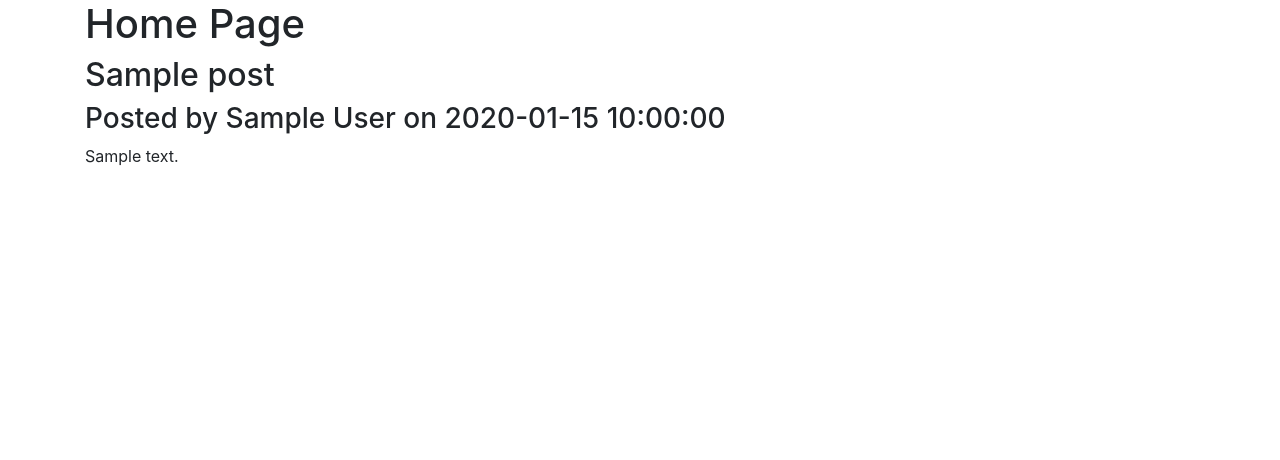
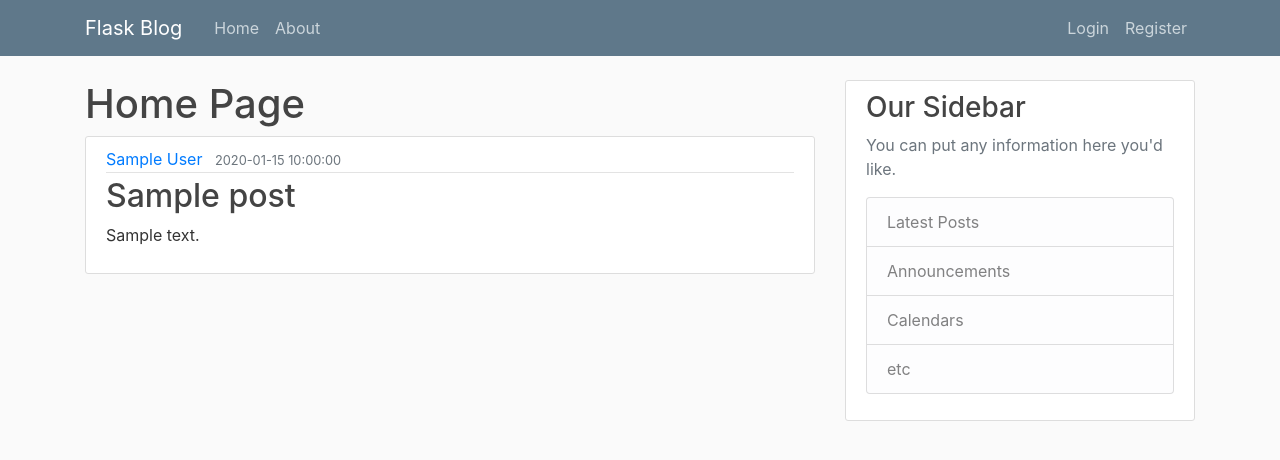
Before and after one commit to c-marsh/flask-blog, a Flask app: template templates/home.html in a window 1280 px wide. Shown: the top 460 px of the page. Run offline with Flask 2, Linux system fonts and the light colour scheme; the template is opened without the code that fills it: most values are stand-ins (such as "Sample title", 1, 10 or a date in 2020); some libraries are stand-ins or nearby versions.

Commit message:
Add nav bar, post stylings and css
Signed-off-by: Chris Marsh <cmhilfiker@gmail.com>

```diff
--- a/run.py
+++ b/run.py
@@ -1,5 +1,5 @@
 import os
-from flask import Flask, render_template
+from flask import Flask, render_template, url_for
 app = Flask(__name__)
 posts = [
     {"author": "John Smith",
--- /dev/null
+++ b/static/main.css
@@ -0,0 +1,80 @@
+body {
+  background: #fafafa;
+  color: #333333;
+  margin-top: 5rem;
+}
+
+h1, h2, h3, h4, h5, h6 {
+  color: #444444;
+}
+
+.bg-steel {
+  background-color: #5f788a;
+}
+
+.site-header .navbar-nav .nav-link {
+  color: #cbd5db;
+}
+
+.site-header .navbar-nav .nav-link:hover {
+  color: #ffffff;
+}
+
+.site-header .navbar-nav .nav-link.active {
+  font-weight: 500;
+}
+
+.content-section {
+  background: #ffffff;
+  padding: 10px 20px;
+  border: 1px solid #dddddd;
+  border-radius: 3px;
+  margin-bottom: 20px;
+}
+
+.article-title {
+  color: #444444;
+}
+
+a.article-title:hover {
+  color: #428bca;
+  text-decoration: none;
+}
+
+.article-content {
+  white-space: pre-line;
+}
+
+.article-img {
+  height: 65px;
+  width: 65px;
+  margin-right: 16px;
+}
+
+.article-metadata {
+  padding-bottom: 1px;
+  margin-bottom: 4px;
+  border-bottom: 1px solid #e3e3e3
+}
+
+.article-metadata a:hover {
+  color: #333;
+  text-decoration: none;
+}
+
+.article-svg {
+  width: 25px;
+  height: 25px;
+  vertical-align: middle;
+}
+
+.account-img {
+  height: 125px;
+  width: 125px;
+  margin-right: 20px;
+  margin-bottom: 16px;
+}
+
+.account-heading {
+  font-size: 2.5rem;
+}
--- a/templates/home.html
+++ b/templates/home.html
@@ -2,8 +2,16 @@
 {%block content%}
 <h1>Home Page</h1>
 {%for post in posts%}
-<h2>{{post.title}}</h2>
-<h3>Posted by {{post.author}} on {{post.date}}</h3>
-<p>{{post.content}}</p>
+<article class="media content-section">
+  <div class="media-body">
+    <div class="article-metadata">
+      <a class="mr-2" href="#">{{ post.author }}</a>
+      <small class="text-muted">{{ post.date_posted }}</small>
+    </div>
+    <h2><a class="article-title" href="#">{{ post.title }}</a></h2>
+    <p class="article-content">{{ post.content }}</p>
+  </div>
+</article>
+
 {%endfor%}
 {%endblock content%}
--- a/templates/layout.html
+++ b/templates/layout.html
@@ -7,23 +7,68 @@
 	<meta name="description" content="">
 	<meta name="author" content="">
 	<!-- Bootstrap core CSS -->
-<link rel="stylesheet" href="https://maxcdn.bootstrapcdn.com/bootstrap/4.0.0/css/bootstrap.min.css" integrity="sha384-Gn5384xqQ1aoWXA+058RXPxPg6fy4IWvTNh0E263XmFcJlSAwiGgFAW/dAiS6JXm" crossorigin="anonymous">
-    {%if title%}
+	<link rel="stylesheet" href="https://maxcdn.bootstrapcdn.com/bootstrap/4.0.0/css/bootstrap.min.css"
+		integrity="sha384-Gn5384xqQ1aoWXA+058RXPxPg6fy4IWvTNh0E263XmFcJlSAwiGgFAW/dAiS6JXm" crossorigin="anonymous">
+    <link rel="stylesheet" href="{{url_for('static', filename='main.css')}}">
+	{%if title%}
 	<title>Flask Blog - {{title}}</title>
 	{%else%}<title>Flask Blog</title>{%endif%}
 
 </head>
 
 <body>
-	<div class="container">
-		{%block content%}{%endblock%}
-        </div>
-
+	<header class="site-header">
+		<nav class="navbar navbar-expand-md navbar-dark bg-steel fixed-top">
+			<div class="container">
+				<a class="navbar-brand mr-4" href="/">Flask Blog</a>
+				<button class="navbar-toggler" type="button" data-toggle="collapse" data-target="#navbarToggle" aria-controls="navbarToggle" aria-expanded="false" aria-label="Toggle navigation">
+        <span class="navbar-toggler-icon"></span>
+      </button>
+				<div class="collapse navbar-collapse" id="navbarToggle">
+					<div class="navbar-nav mr-auto">
+						<a class="nav-item nav-link" href="/">Home</a>
+						<a class="nav-item nav-link" href="/about">About</a>
+					</div>
+					<!-- Navbar Right Side -->
+					<div class="navbar-nav">
+						<a class="nav-item nav-link" href="/login">Login</a>
+						<a class="nav-item nav-link" href="/register">Register</a>
+					</div>
+				</div>
+			</div>
+		</nav>
+	</header>
+	<main role="main" class="container">
+  <div class="row">
+    <div class="col-md-8">
+      {% block content %}{% endblock %}
+    </div>
+    <div class="col-md-4">
+      <div class="content-section">
+        <h3>Our Sidebar</h3>
+        <p class='text-muted'>You can put any information here you'd like.
+          <ul class="list-group">
+            <li class="list-group-item list-group-item-light">Latest Posts</li>
+            <li class="list-group-item list-group-item-light">Announcements</li>
+            <li class="list-group-item list-group-item-light">Calendars</li>
+            <li class="list-group-item list-group-item-light">etc</li>
+          </ul>
+        </p>
+      </div>
+    </div>
+  </div>
+</main>
 	<!-- Optional JavaScript -->
-    <!-- jQuery first, then Popper.js, then Bootstrap JS -->
-    <script src="https://code.jquery.com/jquery-3.2.1.slim.min.js" integrity="sha384-KJ3o2DKtIkvYIK3UENzmM7KCkRr/rE9/Qpg6aAZGJwFDMVNA/GpGFF93hXpG5KkN" crossorigin="anonymous"></script>
-    <script src="https://cdnjs.cloudflare.com/ajax/libs/popper.js/1.12.9/umd/popper.min.js" integrity="sha384-ApNbgh9B+Y1QKtv3Rn7W3mgPxhU9K/ScQsAP7hUibX39j7fakFPskvXusvfa0b4Q" crossorigin="anonymous"></script>
-    <script src="https://maxcdn.bootstrapcdn.com/bootstrap/4.0.0/js/bootstrap.min.js" integrity="sha384-JZR6Spejh4U02d8jOt6vLEHfe/JQGiRRSQQxSfFWpi1MquVdAyjUar5+76PVCmYl" crossorigin="anonymous"></script>
+	<!-- jQuery first, then Popper.js, then Bootstrap JS -->
+	<script src="https://code.jquery.com/jquery-3.2.1.slim.min.js"
+		integrity="sha384-KJ3o2DKtIkvYIK3UENzmM7KCkRr/rE9/Qpg6aAZGJwFDMVNA/GpGFF93hXpG5KkN" crossorigin="anonymous">
+	</script>
+	<script src="https://cdnjs.cloudflare.com/ajax/libs/popper.js/1.12.9/umd/popper.min.js"
+		integrity="sha384-ApNbgh9B+Y1QKtv3Rn7W3mgPxhU9K/ScQsAP7hUibX39j7fakFPskvXusvfa0b4Q" crossorigin="anonymous">
+	</script>
+	<script src="https://maxcdn.bootstrapcdn.com/bootstrap/4.0.0/js/bootstrap.min.js"
+		integrity="sha384-JZR6Spejh4U02d8jOt6vLEHfe/JQGiRRSQQxSfFWpi1MquVdAyjUar5+76PVCmYl" crossorigin="anonymous">
+	</script>
 </body>
 
 </html>
```
